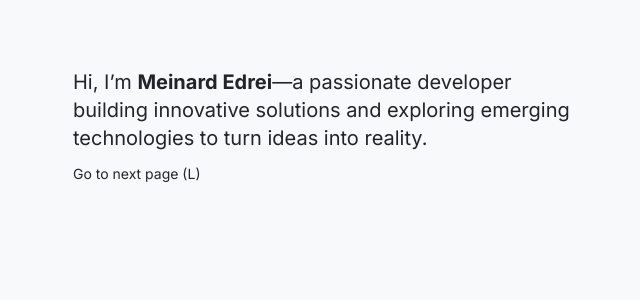
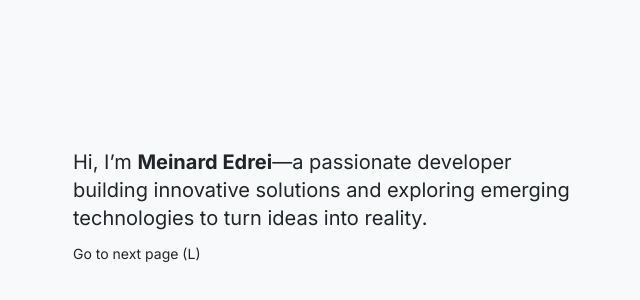
Before and after one commit to MeinardEdrei/Portfolio-Website, a Next.js app: page / in a window 1280 px wide. Shown: the part 274-574 px from the top of the page, without its empty margins (311-951 px from the left). Built offline with nearby package versions, Linux system fonts and the light colour scheme.

Commit message:
➕ Added styles globally

```diff
--- a/app/globals.css
+++ b/app/globals.css
@@ -27,4 +27,9 @@ body {
   color: var(--foreground);
   background: var(--background);
   font-family: 'Inter', sans-serif;
+  margin-top: 5em;
 }
+
+h2 {
+  font-weight: bold;
+}
```
